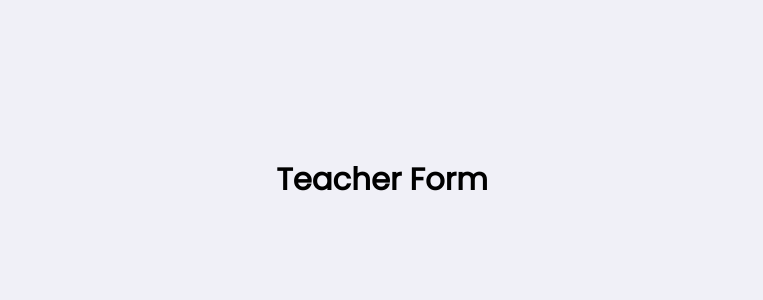
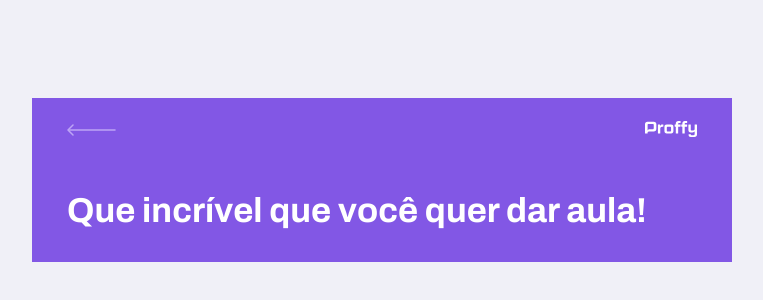
Before and after one commit to regesguitar/proffy, a React (Create React App) app: page /give-classes in a window 1280 px wide. Shown: the part 220-520 px from the top of the page, without its empty margins (258-1021 px from the left). Built offline with nearby package versions, Linux system fonts and the light colour scheme.

Commit message:
adding_pageheader_and_props

```diff
--- a/src/components/PageHeader/index.tsx
+++ b/src/components/PageHeader/index.tsx
@@ -4,7 +4,11 @@
 import logoImg from '../../assets/images/logo.svg'
 import backIcon from '../../assets/images/icons/back.svg'
 
-function PageHeader() {
+interface PageHeaderProps {
+    title: string;
+}
+
+const PageHeader: React.FC<PageHeaderProps> =(props) => {
     return (
         <header className="page-header">
             <div className="top-bar-container">
@@ -15,7 +19,7 @@
             </div>
 
             <div className="header-content">
-                <strong> Estes são os proffys dispníveis. </strong>
+                <strong> {props.title} </strong>
 
             </div>
         </header>
--- a/src/pages/TeacherForm/index.tsx
+++ b/src/pages/TeacherForm/index.tsx
@@ -1,8 +1,11 @@
 import React from 'react';
+import PageHeader from '../../components/PageHeader';
 
 function TeacherForm() {
     return (
-        <h1>Teacher Form</h1>
+        <div id="page-teacher-form" className="container">
+        <PageHeader title="Que incrível que você quer dar aula!" />
+    </div>
     )
 }
 
--- a/src/pages/TeacherList/index.tsx
+++ b/src/pages/TeacherList/index.tsx
@@ -1,16 +1,14 @@
 import React from 'react';
-import { Link } from 'react-router-dom';
 
-
+import PageHeader from '../../components/PageHeader';
 
 import './styles.css'
-import PageHeader from '../../components/PageHeader';
+
 
 function TeacherList() {
     return (
         <div id="page-teacher-list" className="container">
-            <PageHeader />
-
+            <PageHeader title="Estes são os proffys disponíveis."/>
         </div>
     )
 }
--- a/src/pages/TeacherList/styles.css
+++ b/src/pages/TeacherList/styles.css
@@ -12,7 +12,7 @@
 
 .page-header .top-bar-container {
     width: 90%;
-    margin: auto;
+    margin: 0 auto;
     display: flex;
     justify-content: space-between;
     align-items: center;
--- a/src/routes.tsx
+++ b/src/routes.tsx
@@ -8,7 +8,7 @@
     return (
         <BrowserRouter>
             <Route path="/" exact component={Landing} />
-            <Route path="/study" component={TeacherList} />
+            <Route path="/study"  component={TeacherList} />
             <Route path="/give-classes" component={TeacherForm} />
 
         </BrowserRouter>
```
Also changed, not shown: 2 other files (tests, documents, lock files or other folders).
